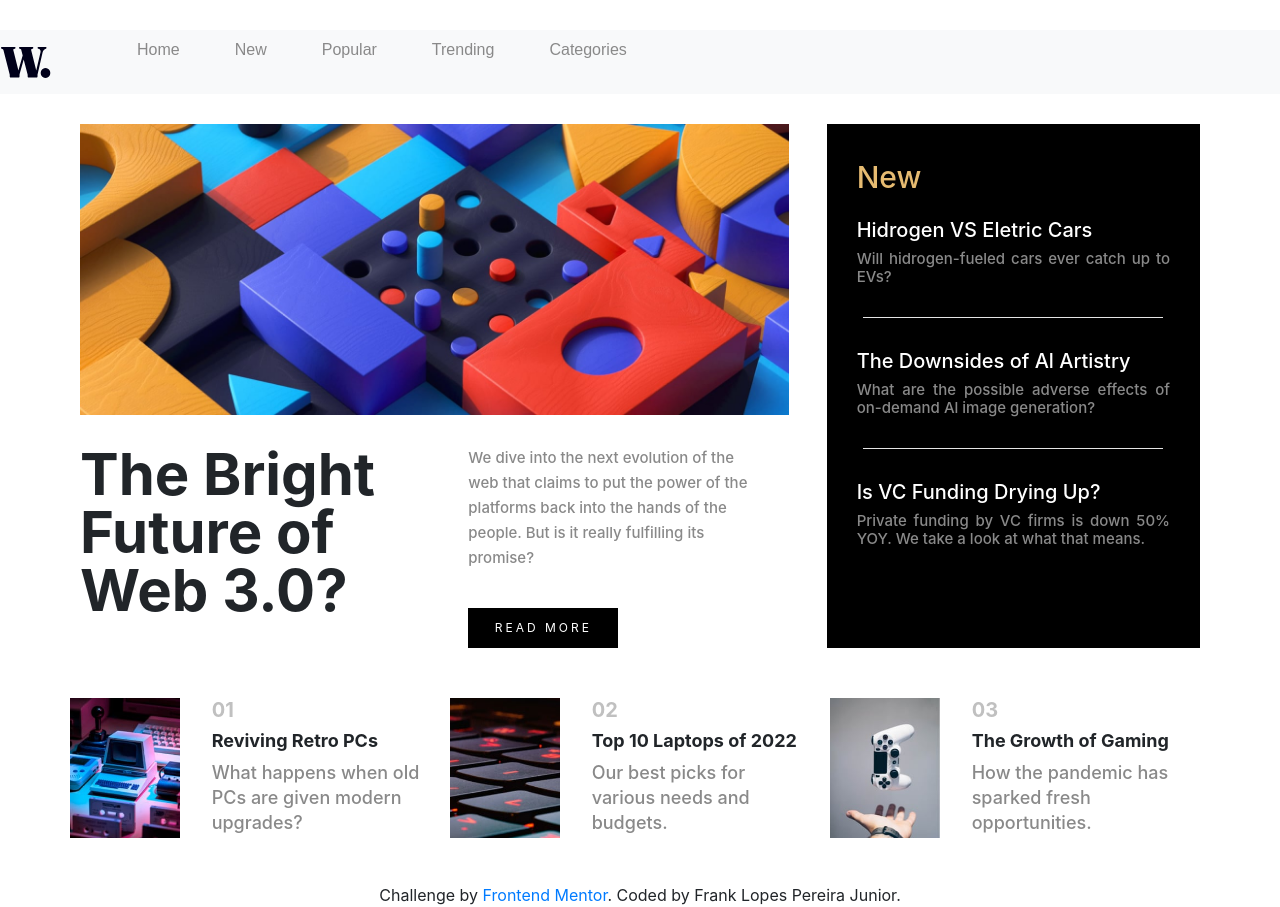
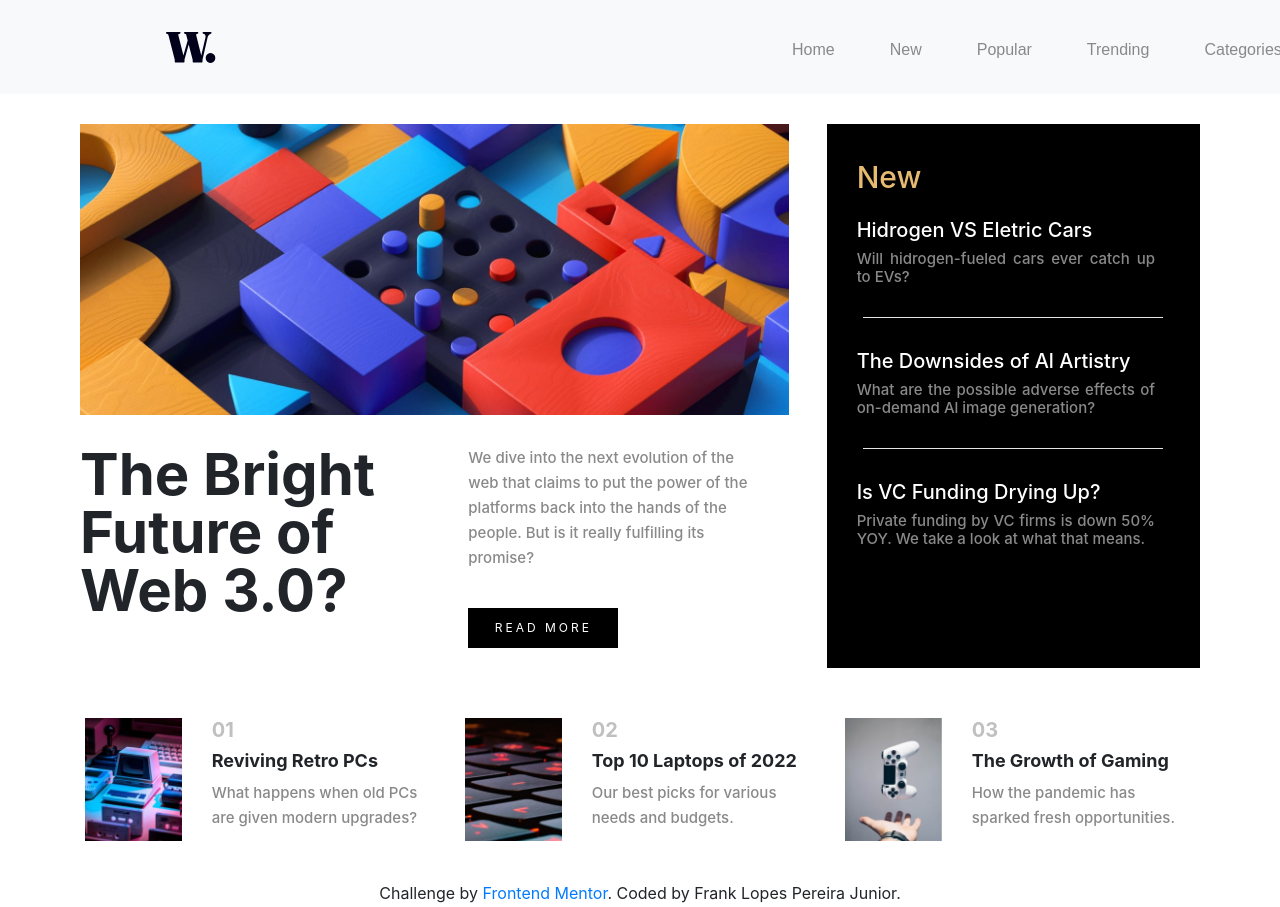
Before and after one commit to franklpjr/News-Homepage, a plain HTML site: page index.html in a window 1280 px wide. Drawn offline with nearby package versions, Linux system fonts and the light colour scheme.

Commit message:
Add files via upload
Alterações de estilo do navbar

```diff
--- a/estilo.css
+++ b/estilo.css
@@ -1,10 +1,9 @@
-.navbar {
-    margin-top: 30px;
-}
+
 
 .navbar-brand {
-    margin-right: 715px;
-    margin-left: -15px;
+    padding-left: 150px;
+    padding-top: 30px;
+    padding-right: 490px;
 }
 
 .navlink {
@@ -19,9 +18,10 @@
 
 .nav-item {
     font-family: Arial, Helvetica, sans-serif;
-    padding-right: ;
+    align-items: flex-end;
     background-color: transparent;
     display: inline-block;
+    padding-top: 30px;
 }
 
 .navlink:hover {
@@ -33,6 +33,7 @@
     padding-left: 80px;
     padding-right: 80px;
     padding-top: 30px;
+    background-color: white;
 }
 
 #blackbg {
@@ -45,6 +46,7 @@
     padding-top: 20px;
     margin-left: 15px;
     font-size: 30px;
+    padding-right: 15px;
 
 }
 
@@ -54,6 +56,7 @@
     margin-left: 15px;
     font-size: 20px;
     cursor: pointer;
+    padding-right: 15px;
 }
 
 .texto2:hover {
@@ -68,6 +71,7 @@
     padding-bottom: 15px;
     text-align: justify;
     margin-right: 15px;
+    padding-right: 15px;
 }
 
 .line {
@@ -103,10 +107,12 @@
     height: 40px;
     margin-top: 30px;
     cursor:pointer;
+    margin-bottom: 20px;
 }
 
 .botao:hover {
     font-weight: bolder;
+    background-color: rgb(255, 81, 0);
 }
 
 #segunda {
@@ -131,14 +137,14 @@
 
 .texto8 {
     color: #898989;
-    font-size: 18px;
+    font-size: 15px;
     line-height: 25px;
     margin-right: 10px;
 }
 
 .img {
-    margin-left: -15px;
-    width: 110px;
+    margin-left: ;
+    width: 100%;
 }
 
 .attribution {
```
